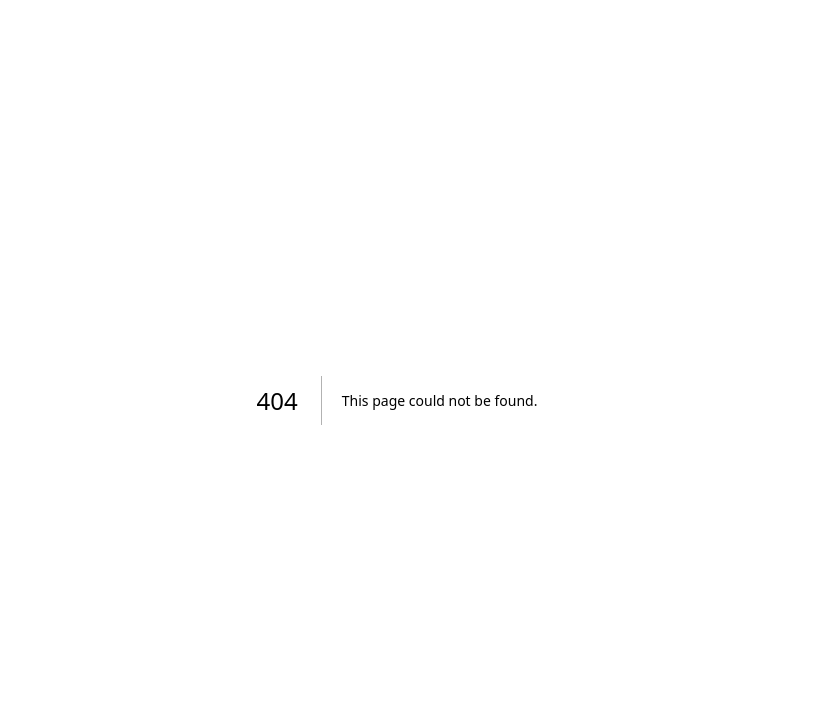
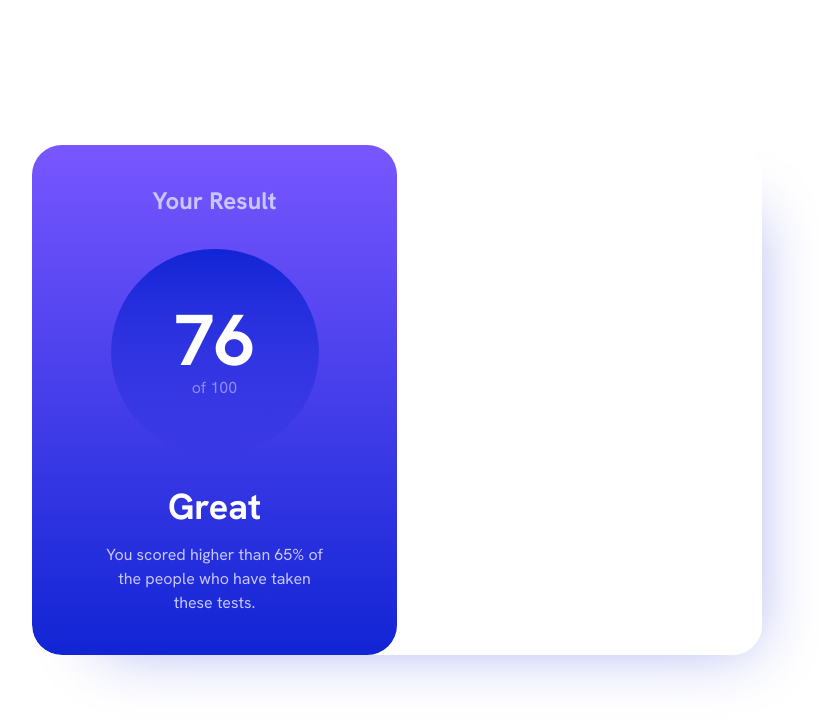
Before and after one commit to zakiraihan/frontend-mentor, a Next.js app: page /result-summary in a window 1280 px wide. Before the commit this address had no page. Shown: the top 720 px of the page, without its empty margins (243-1062 px from the left). Built offline with nearby package versions, Linux system fonts and the light colour scheme.

Commit message:
result section done

```diff
--- /dev/null
+++ b/components/result-summary/ResultSection.tsx
@@ -0,0 +1,17 @@
+import React from 'react'
+
+function ResultSection() {
+  return (
+    <section className='w-full h-[420px] md:w-1/2 md:h-full bg-gradient-to-b from-rs-light-slate-blue to-rs-cobalt-blue rounded-b-[30px] md:rounded-tr-[30px] flex flex-col items-center justify-center md:justify-around md:py-10 md:px-16'>
+      <p className='text-rs-light-lavender text-lg md:text-2xl font-bold'>Your Result</p>
+      <div className='w-44 h-44 md:w-52 md:h-52 rounded-full bg-gradient-to-b from-rs-cobalt-blue to-transparent my-8 md:my-8 flex flex-col items-center justify-center'>
+        <p className='text-white font-bold text-6xl md:text-7xl'>76</p>
+        <p className='text-rs-light-lavender text-opacity-60 text-base'>of 100</p>
+      </div>
+      <p className='text-white text-3xl md:text-4xl font-bold mb-2 md:mb-4'>Great</p>
+      <p className='text-rs-light-lavender text-center w-9/12 md:w-11/12'>You scored higher than 65% of the people who have taken these tests.</p>
+    </section>
+  )
+}
+
+export default ResultSection
--- /dev/null
+++ b/components/result-summary/ResultSummary.tsx
@@ -0,0 +1,14 @@
+import React from 'react'
+import ResultSection from './ResultSection'
+import SummarySection from './SummarySection'
+
+function ResultSummary() {
+  return (
+    <div className='w-full h-full md:w-[730px] md:h-[510px] md:rounded-[30px] shadow-blue flex flex-col md:flex-row overflow-hidden'>
+        <ResultSection />
+        <SummarySection />
+      </div>
+  )
+}
+
+export default ResultSummary
--- /dev/null
+++ b/components/result-summary/SummarySection.tsx
@@ -0,0 +1,10 @@
+import React from 'react'
+
+function SummarySection() {
+  return (
+    <section className='w-full h-auto md:w-1/2 md:h-full bg-white'>
+    </section>
+  )
+}
+
+export default SummarySection
--- a/pages/index.tsx
+++ b/pages/index.tsx
@@ -1,5 +1,6 @@
 import Image from 'next/image'
 import { Inter } from 'next/font/google'
+import Link from 'next/link'
 
 const inter = Inter({ subsets: ['latin'] })
 
@@ -45,28 +46,28 @@ export default function Home() {
       </div>
 
       <div className="mb-32 grid text-center lg:mb-0 lg:grid-cols-4 lg:text-left">
-        <a
-          href="https://nextjs.org/docs?utm_source=create-next-app&utm_medium=default-template-tw&utm_campaign=create-next-app"
+        <Link
+          href="/result-summary"
           className="group rounded-lg border border-transparent px-5 py-4 transition-colors hover:border-gray-300 hover:bg-gray-100 hover:dark:border-neutral-700 hover:dark:bg-neutral-800/30"
-          target="_blank"
-          rel="noopener noreferrer"
+          // target="_blank"
+          // rel="noopener noreferrer"
         >
           <h2 className={`mb-3 text-2xl font-semibold`}>
-            Docs{' '}
+            Result Summary{' '}
             <span className="inline-block transition-transform group-hover:translate-x-1 motion-reduce:transform-none">
               -&gt;
             </span>
           </h2>
           <p className={`m-0 max-w-[30ch] text-sm opacity-50`}>
-            Find in-depth information about Next.js features and API.
+            Frontend Mentor challange related to task Result Summary
           </p>
-        </a>
+        </Link>
 
-        <a
-          href="https://nextjs.org/learn?utm_source=create-next-app&utm_medium=default-template-tw&utm_campaign=create-next-app"
+        <Link
+          href="#"
           className="group rounded-lg border border-transparent px-5 py-4 transition-colors hover:border-gray-300 hover:bg-gray-100 hover:dark:border-neutral-700 hover:dark:bg-neutral-800/30"
-          target="_blank"
-          rel="noopener noreferrer"
+          // target="_blank"
+          // rel="noopener noreferrer"
         >
           <h2 className={`mb-3 text-2xl font-semibold`}>
             Learn{' '}
@@ -77,13 +78,13 @@ export default function Home() {
           <p className={`m-0 max-w-[30ch] text-sm opacity-50`}>
             Learn about Next.js in an interactive course with&nbsp;quizzes!
           </p>
-        </a>
+        </Link>
 
-        <a
-          href="https://vercel.com/templates?framework=next.js&utm_source=create-next-app&utm_medium=default-template-tw&utm_campaign=create-next-app"
+        <Link
+          href="#"
           className="group rounded-lg border border-transparent px-5 py-4 transition-colors hover:border-gray-300 hover:bg-gray-100 hover:dark:border-neutral-700 hover:dark:bg-neutral-800/30"
-          target="_blank"
-          rel="noopener noreferrer"
+          // target="_blank"
+          // rel="noopener noreferrer"
         >
           <h2 className={`mb-3 text-2xl font-semibold`}>
             Templates{' '}
@@ -94,13 +95,13 @@ export default function Home() {
           <p className={`m-0 max-w-[30ch] text-sm opacity-50`}>
             Discover and deploy boilerplate example Next.js&nbsp;projects.
           </p>
-        </a>
+        </Link>
 
-        <a
-          href="https://vercel.com/new?utm_source=create-next-app&utm_medium=default-template-tw&utm_campaign=create-next-app"
+        <Link
+          href="#"
           className="group rounded-lg border border-transparent px-5 py-4 transition-colors hover:border-gray-300 hover:bg-gray-100 hover:dark:border-neutral-700 hover:dark:bg-neutral-800/30"
-          target="_blank"
-          rel="noopener noreferrer"
+          // target="_blank"
+          // rel="noopener noreferrer"
         >
           <h2 className={`mb-3 text-2xl font-semibold`}>
             Deploy{' '}
@@ -111,7 +112,7 @@ export default function Home() {
           <p className={`m-0 max-w-[30ch] text-sm opacity-50`}>
             Instantly deploy your Next.js site to a shareable URL with Vercel.
           </p>
-        </a>
+        </Link>
       </div>
     </main>
   )
--- /dev/null
+++ b/pages/result-summary/index.tsx
@@ -0,0 +1,12 @@
+import React from 'react'
+import ResultSummary from '@/components/result-summary/ResultSummary'
+
+function ResultSummaryPage() {
+  return (
+    <div className='min-w-full min-h-screen h-1 bg-white flex items-center justify-center font-hanken-grotesk'>
+      <ResultSummary />
+    </div>
+  )
+}
+
+export default ResultSummaryPage
--- a/styles/globals.css
+++ b/styles/globals.css
@@ -1,3 +1,5 @@
+@import url('https://fonts.googleapis.com/css2?family=Hanken+Grotesk:wght@400;500;700&display=swap');
+
 @tailwind base;
 @tailwind components;
 @tailwind utilities;
--- a/tailwind.config.js
+++ b/tailwind.config.js
@@ -12,6 +12,27 @@ module.exports = {
         'gradient-conic':
           'conic-gradient(from 180deg at 50% 50%, var(--tw-gradient-stops))',
       },
+      colors: {
+        'rs': {
+          'light-red': 'hsl(0, 100%, 67%)',
+          'orange-yellow': 'hsl(39, 100%, 56%)',
+          'green-teal': 'hsl(166, 100%, 37%)',
+          'cobalt-blue': 'hsl(234, 85%, 45%)',
+          'light-slate-blue': 'hsl(252, 100%, 67%)',
+          'light-royal-blue': 'hsl(241, 81%, 54%)',
+          'violet-blue': 'hsla(256, 72%, 46%, 1)',
+          'persioan-blue': 'hsla(241, 72%, 46%, 0)',
+          'pale-blue': 'hsl(221, 100%, 96%)',
+          'light-lavender': 'hsl(241, 100%, 89%)',
+          'dark-grey-blue': 'hsl(224, 30%, 27%)'
+        }
+      },
+      boxShadow: {
+        'blue': '30px 30px 60px -40px hsla(234, 85%, 45%, 0.4)'
+      },
+      fontFamily: {
+        'hanken-grotesk': ['\'Hanken Grotesk\'', 'sans-serif'],
+      }
     },
   },
   plugins: [],
```
Also changed, not shown: mockdata/result-summary-data.json (+4 -4 lines).
